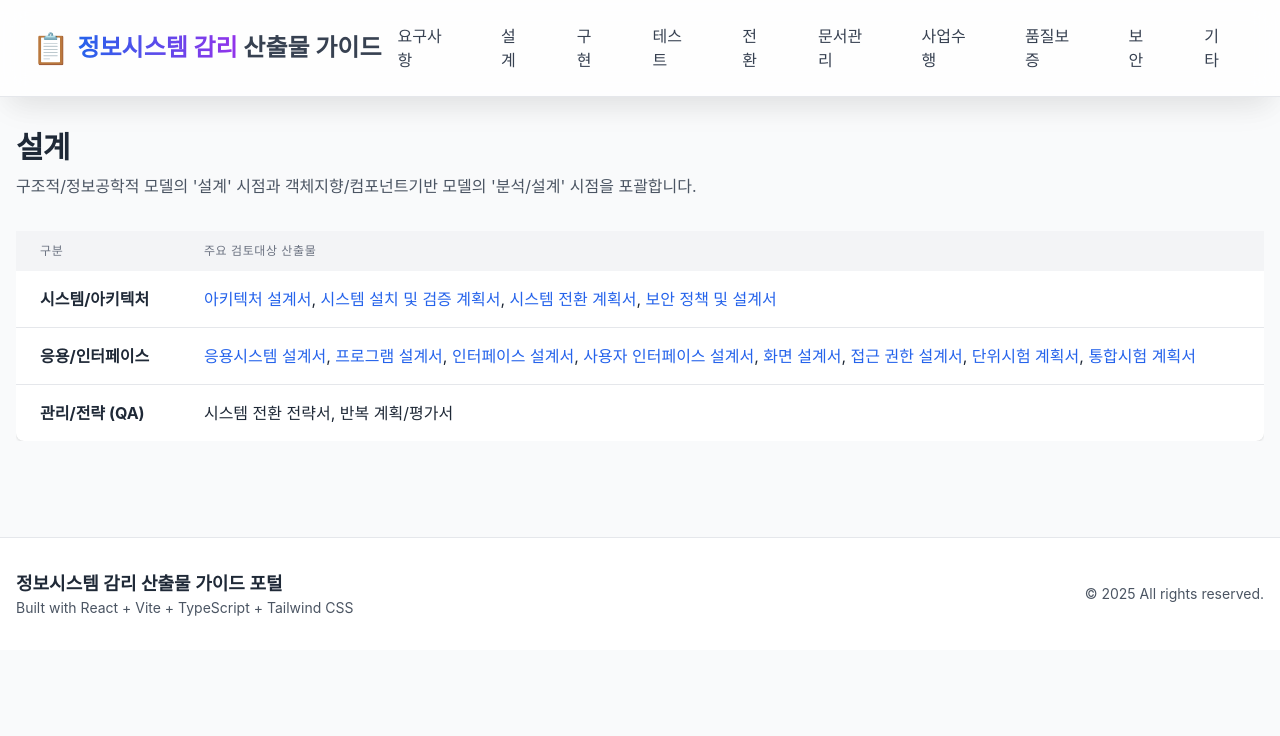
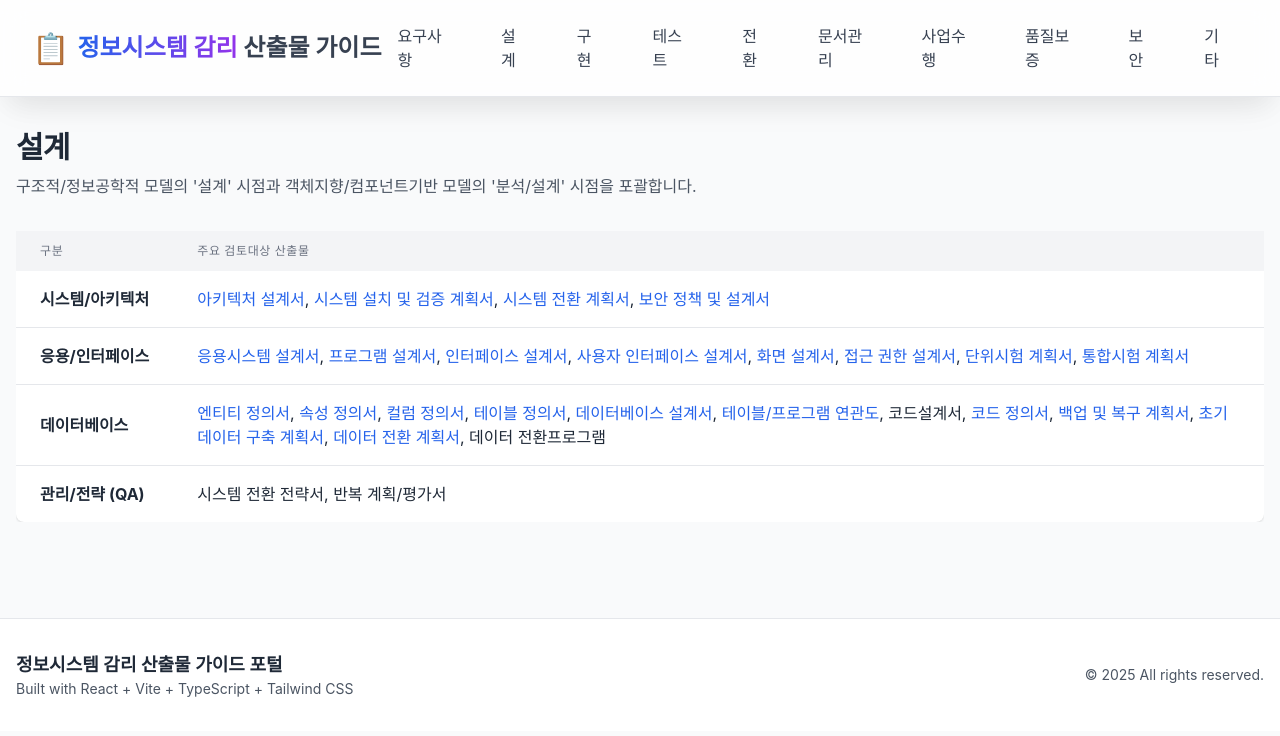
Before and after one commit to jeonck/deliverables-guide, a React (Vite) app: page /#/design in a window 1280 px wide. Shown: the top 736 px of the page. Built offline with nearby package versions, Linux system fonts and the light colour scheme.

Commit message:
fix: restore database category and merge test plans into application/interface in Design.tsx

```diff
--- a/src/pages/Design.tsx
+++ b/src/pages/Design.tsx
@@ -22,6 +22,23 @@ const designDeliverables = [
       { name: '접근 권한 설계서', path: '/forms/access-control-design-document' },
       { name: '단위시험 계획서', path: '/forms/unit-test-plan' },
       { name: '통합시험 계획서', path: '/forms/integration-test-plan' },
+    ],
+  },
+  {
+    category: '데이터베이스',
+    deliverables: [
+      { name: '엔티티 정의서', path: '/forms/entity-definition-document' },
+      { name: '속성 정의서', path: '/forms/attribute-definition-document' },
+      { name: '컬럼 정의서', path: '/forms/column-definition-document' },
+      { name: '테이블 정의서', path: '/forms/table-definition-document' },
+      { name: '데이터베이스 설계서', path: '/forms/database-design-document' },
+      { name: '테이블/프로그램 연관도', path: '/forms/table-program-relationship-diagram' },
+      { name: '코드설계서', path: '/design' },
+      { name: '코드 정의서', path: '/forms/code-definition-document' },
+      { name: '백업 및 복구 계획서', path: '/forms/backup-and-recovery-plan' },
+      { name: '초기데이터 구축 계획서', path: '/forms/initial-data-construction-plan' },
+      { name: '데이터 전환 계획서', path: '/forms/data-migration-plan' },
+      { name: '데이터 전환프로그램', path: '/design' },
     ],
   },
   {
```
